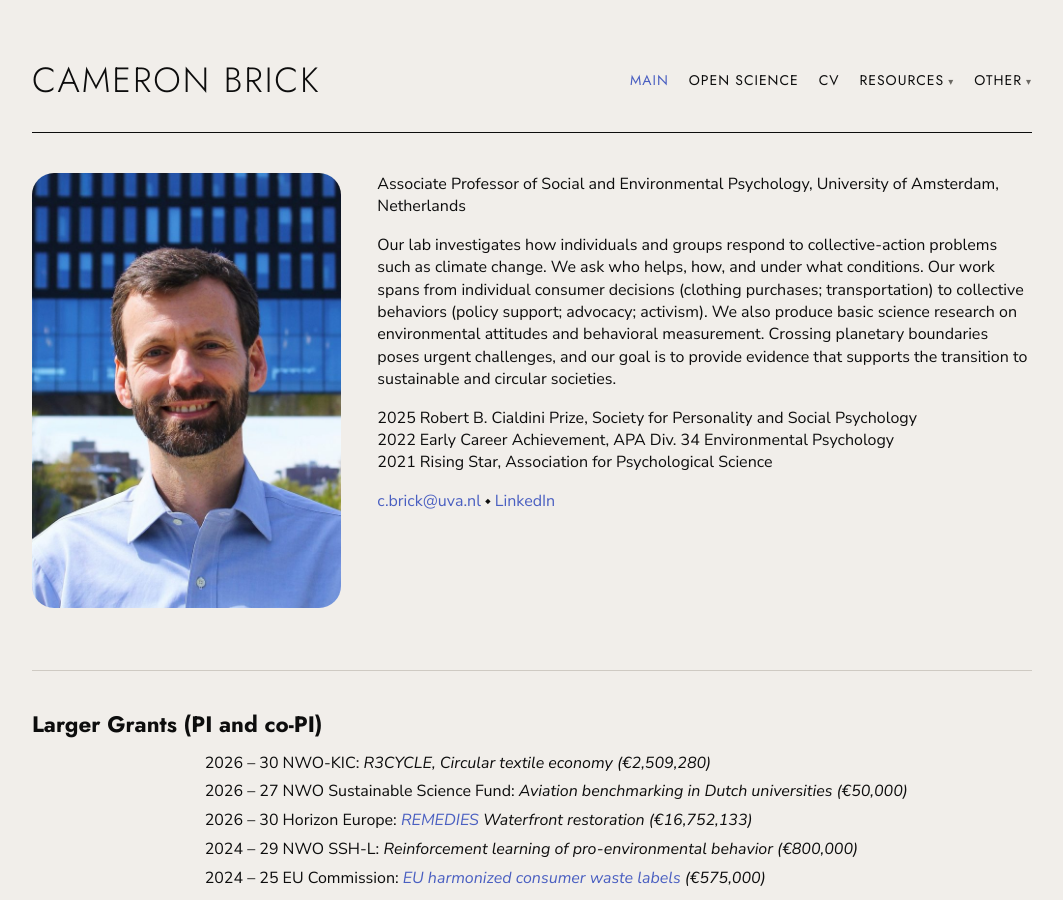
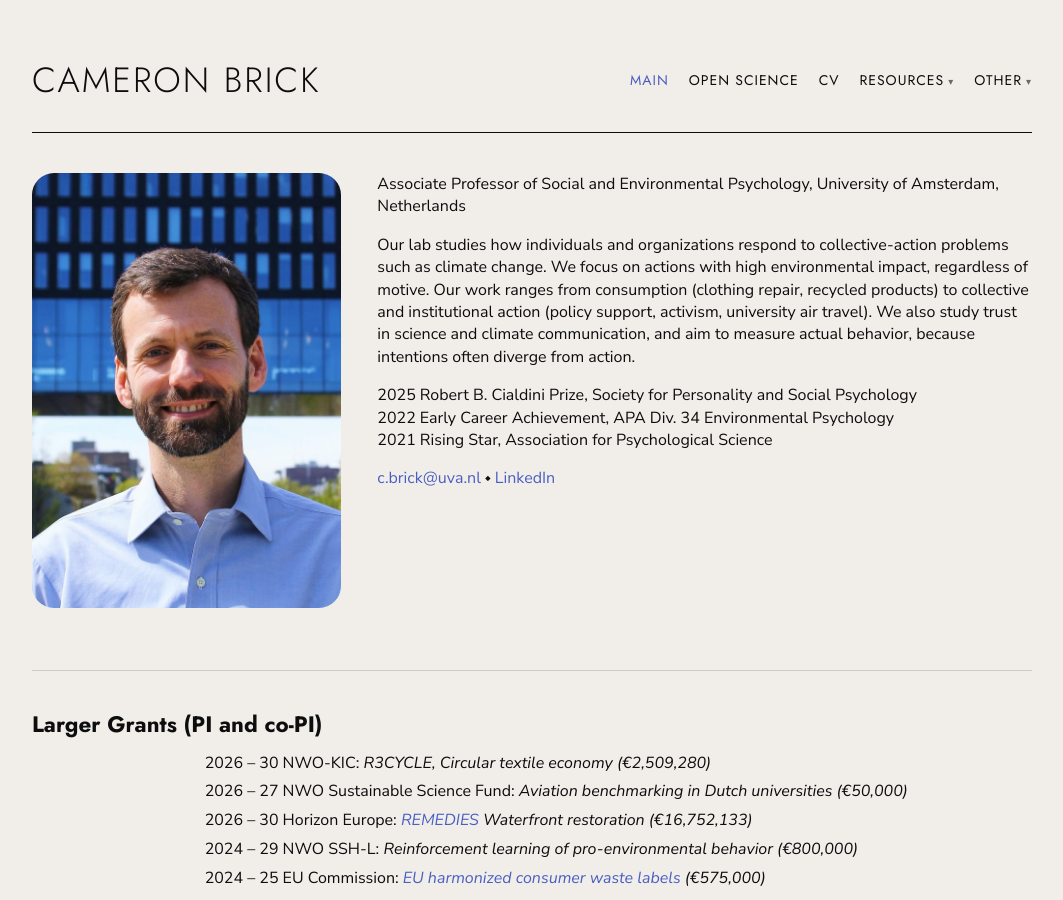
Before and after one commit to brickc/brickc.github.io, a Jekyll site: the page built from index.md, in a window 1280 px wide and 900 px high. Shown: the whole window, without its empty margins (108-1171 px from the left). Built offline with Jekyll 4.4.1, drawn with Linux system fonts in a browser that asks for light colours.

Commit message:
Update lab description on front page
Co-Authored-By: Claude Opus 5.5 <noreply@anthropic.com>
Claude-Session: https://claude.ai/code/session_01Jm35AGh2pyqkkgY2aoY1Kw

```diff
--- a/index.md
+++ b/index.md
@@ -15,7 +15,7 @@ redirect_from:
 
 Associate Professor of Social and Environmental Psychology, University of Amsterdam, Netherlands
 
-Our lab investigates how individuals and groups respond to collective-action problems such as climate change. We ask who helps, how, and under what conditions. Our work spans from individual consumer decisions (clothing purchases; transportation) to collective behaviors (policy support; advocacy; activism). We also produce basic science research on environmental attitudes and behavioral measurement. Crossing planetary boundaries poses urgent challenges, and our goal is to provide evidence that supports the transition to sustainable and circular societies.
+Our lab studies how individuals and organizations respond to collective-action problems such as climate change. We focus on actions with high environmental impact, regardless of motive. Our work ranges from consumption (clothing repair, recycled products) to collective and institutional action (policy support, activism, university air travel). We also study trust in science and climate communication, and aim to measure actual behavior, because intentions often diverge from action.
 
 2025 Robert B. Cialdini Prize, Society for Personality and Social Psychology
 2022 Early Career Achievement, APA Div. 34 Environmental Psychology
```
